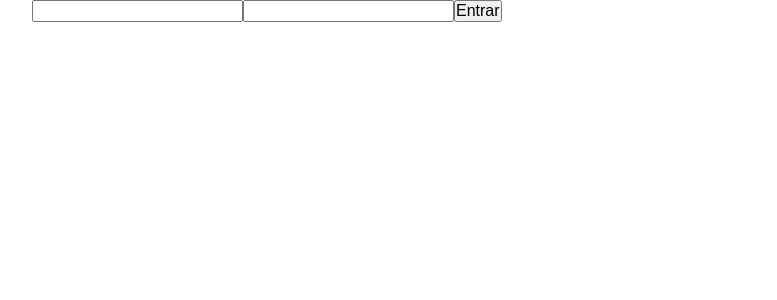
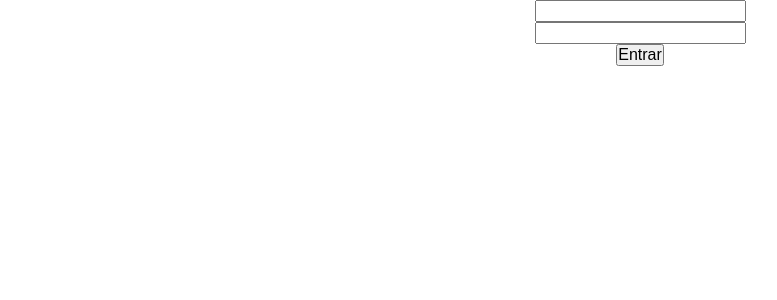
Before and after one commit to HandreiFontana/next-auth-usign-api, a Next.js app: page / in a window 1280 px wide. Shown: the top 300 px of the page, without its empty margins (0-777 px from the left). Built offline with nearby package versions, Linux system fonts and the light colour scheme.

Commit message:
feat(user): catch user of back-end

```diff
--- a/contexts/AuthContext.tsx
+++ b/contexts/AuthContext.tsx
@@ -1,4 +1,5 @@
 import { createContext, ReactNode } from 'react';
+import { api } from '../services/api';
 
 type SignInCredentials = {
     email: string;
@@ -20,7 +21,16 @@ export function AuthProvider({ children }: AuthProviderProps) {
     const isAuthenticated = false;
 
     async function signIn({ email, password }: SignInCredentials) {
-        console.log({ email, password })
+        try {
+            const response = await api.post('sessions', {
+                email,
+                password,
+            })
+
+            console.log(response.data)
+        } catch (err) {
+            console.log(err)
+        }
     }
 
     return (
--- a/package.json
+++ b/package.json
@@ -9,6 +9,7 @@
     "lint": "next lint"
   },
   "dependencies": {
+    "axios": "^0.26.1",
     "next": "12.1.0",
     "react": "17.0.2",
     "react-dom": "17.0.2",
--- /dev/null
+++ b/services/api.ts
@@ -0,0 +1,5 @@
+import axios from 'axios';
+
+export const api = axios.create({
+    baseURL: 'http://localhost:3333'
+});
--- a/styles/Home.module.css
+++ b/styles/Home.module.css
@@ -1,3 +1,7 @@
 .container {
   padding: 0 2rem;
+  display: flex;
+  flex-direction: column;
+  justify-content: center;
+  align-items: center;
 }
```
Also changed, not shown: 1 other file (tests, documents, lock files or other folders).
